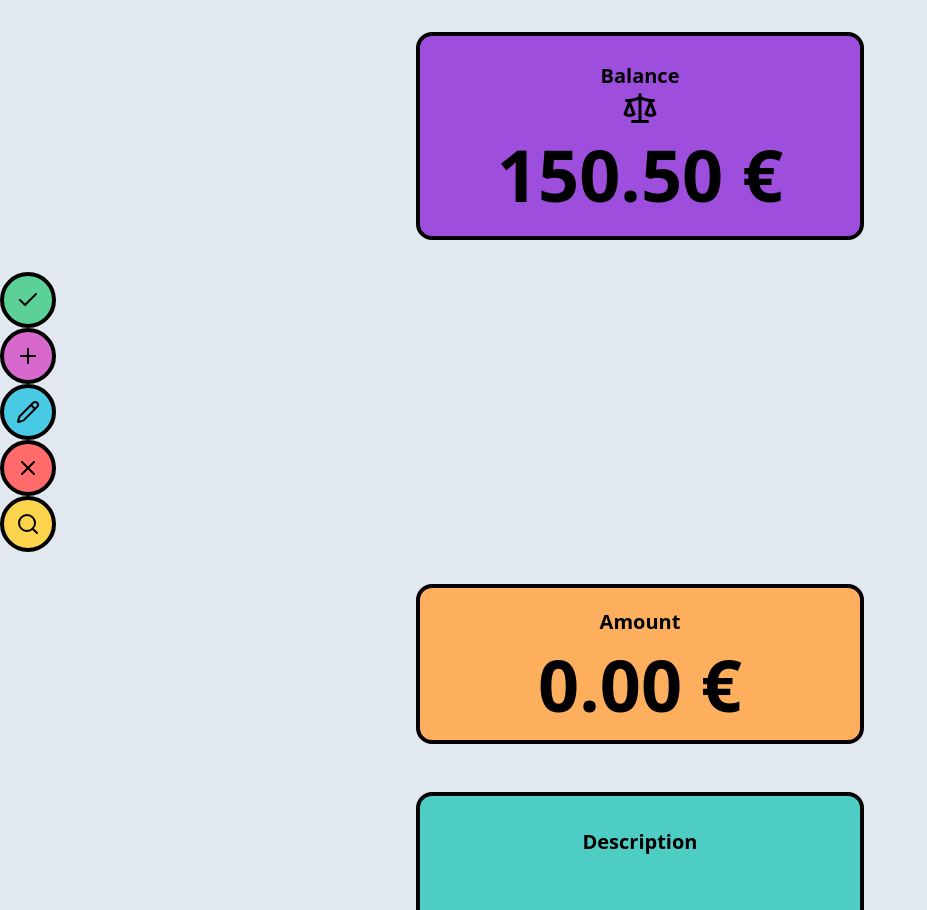
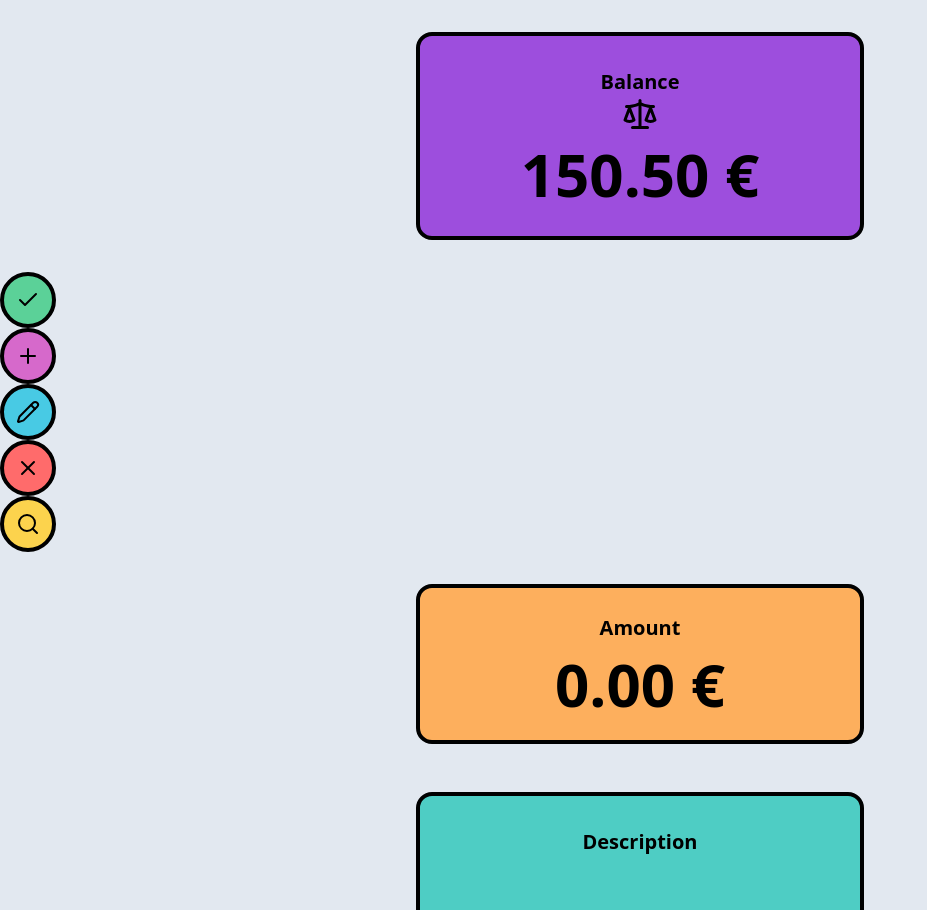
Before and after one commit to danilly7/money-mgr, a React (Vite) app in the folder frontend/: page /accounts in a window 1280 px wide. Shown: the part 360-1270 px from the top of the page, without its empty margins (0-927 px from the left). Built offline with nearby package versions, Linux system fonts and the light colour scheme; no server answers; sample sign-in values are in the browser's storage.

Commit message:
feat(ui): formatted numbers in boxes

```diff
--- a/frontend/src/components/ui/amount-box/index.tsx
+++ b/frontend/src/components/ui/amount-box/index.tsx
@@ -1,4 +1,5 @@
 import React, { useState, useEffect } from 'react';
+import { formattedNumbers } from '../../../utils/formattedNumbers';
 
 interface AmountBoxProps {
   initialAmount: number;
@@ -6,12 +7,12 @@ interface AmountBoxProps {
 }
 
 const AmountBox: React.FC<AmountBoxProps> = ({ initialAmount, onAmountChange }) => {
-  const [amount, setAmount] = useState<string>(initialAmount.toFixed(2));
+  const [amount, setAmount] = useState<string>(formattedNumbers(initialAmount));
   const [isEditing, setIsEditing] = useState<boolean>(false);
 
   //cuando el valor inicial cambie, actualizamos el estado
   useEffect(() => {
-    setAmount(initialAmount.toFixed(2));
+    setAmount(formattedNumbers(initialAmount));
   }, [initialAmount]);
 
   const handleClick = () => {
@@ -21,15 +22,16 @@ const AmountBox: React.FC<AmountBoxProps> = ({ initialAmount, onAmountChange })
 
   const handleBlur = () => {
     setIsEditing(false);
-    const parsedAmount = parseFloat(amount);
+    const parsedAmount = parseFloat(amount.replace(',', '.'));
 
     if (amount.trim() === '') {
-      setAmount(initialAmount.toFixed(2)); //si el campo está vacío, restauramos el valor inicial
+      setAmount(formattedNumbers(initialAmount)); //si el campo está vacío, restauramos el valor inicial
       onAmountChange(initialAmount);
     } else if (!isNaN(parsedAmount)) {
       onAmountChange(parsedAmount);
+      setAmount(formattedNumbers(parsedAmount));
     } else {
-      setAmount(initialAmount.toFixed(2));
+      setAmount(formattedNumbers(initialAmount));
       onAmountChange(initialAmount);
     }
   };
@@ -38,6 +40,12 @@ const AmountBox: React.FC<AmountBoxProps> = ({ initialAmount, onAmountChange })
     const value = event.target.value;
     if (/^\d*\.?\d*$/.test(value)) {
       setAmount(value);
+    }
+  };
+
+  const handleKeyDown = (event: React.KeyboardEvent<HTMLInputElement>) => {
+    if (event.key === 'Enter') {
+      handleBlur();
     }
   };
 
@@ -51,16 +59,17 @@ const AmountBox: React.FC<AmountBoxProps> = ({ initialAmount, onAmountChange })
           <p className="text-black text-xl font-bold">Amount</p>
           {isEditing ? (
             <input
-              type="number"
+              type="text"
               value={amount}
               onChange={handleChange}
               onBlur={handleBlur}
+              onKeyDown={handleKeyDown} //para guardar al hacer Enter
               className="text-7xl font-bold mt-3 text-center bg-transparent border-none outline-none"
               autoFocus
-              inputMode='decimal'
+              inputMode="decimal"
             />
           ) : (
-            <span className="text-6xl sm:text-7xl font-bold mt-3">
+            <span className="text-5xl sm:text-6xl font-bold mt-3">
               {amount} <span className="text-black">€</span>
             </span>
           )}
--- a/frontend/src/components/ui/balance-box/index.tsx
+++ b/frontend/src/components/ui/balance-box/index.tsx
@@ -1,5 +1,6 @@
 import React from 'react';
 import { ScaleIcon } from '../icons/ScaleIcon';
+import { formattedNumbers } from '../../../utils/formattedNumbers';
 
 interface BalanceBoxProps {
   balance: number;
@@ -8,12 +9,14 @@ interface BalanceBoxProps {
 const BalanceBox: React.FC<BalanceBoxProps> = ({ balance }) => {
   return (
     <div className="flex items-start justify-center py-4 m-4">
-      <div className="relative w-[28rem] h-52 bg-[#9D4EDD] border-4 border-black rounded-2xl flex items-center justify-center text-black p-8 transition-all duration-300 overflow-hidden hover:scale-105 hover:shadow-xl">
+      <div className="relative w-[28rem] h-52 bg-[#9D4EDD] border-4 border-black rounded-2xl
+      flex items-center justify-center text-black p-8 transition-all duration-300
+      overflow-hidden hover:scale-105 hover:shadow-xl">
         <div className="flex flex-col items-center justify-center text-center">
           <p className="text-black text-xl font-bold">Balance</p>
           <ScaleIcon className='w-9 h-9' />
-          <span className="text-6xl sm:text-7xl font-bold mt-3">
-            {balance.toFixed(2)} <span className="text-black">€</span>
+          <span className="text-5xl sm:text-6xl font-bold mt-3">
+            {formattedNumbers(balance)} <span className="text-black">€</span>
           </span>
         </div>
       </div>
--- a/frontend/src/components/ui/description-box/index.tsx
+++ b/frontend/src/components/ui/description-box/index.tsx
@@ -46,7 +46,7 @@ export const DescriptionBox: React.FC<DescriptionBoxProps> = ({ initialDescripti
               onBlur={handleBlur}
               className="text-4xl font-bold text-center bg-transparent border-none outline-none w-full h-[4.5rem] resize-none mt-2"
               autoFocus
-              placeholder="blabla"
+              placeholder="Blablabl"
               inputMode="text" //esto en principio obliga a abrir el teclado en mvls
             />
           ) : (
--- /dev/null
+++ b/frontend/src/utils/formattedNumbers.tsx
@@ -0,0 +1,6 @@
+export const formattedNumbers = (number: number) => {
+    return number.toLocaleString('en-US', {
+        minimumFractionDigits: 2,
+        maximumFractionDigits: 2
+      });
+};
```
